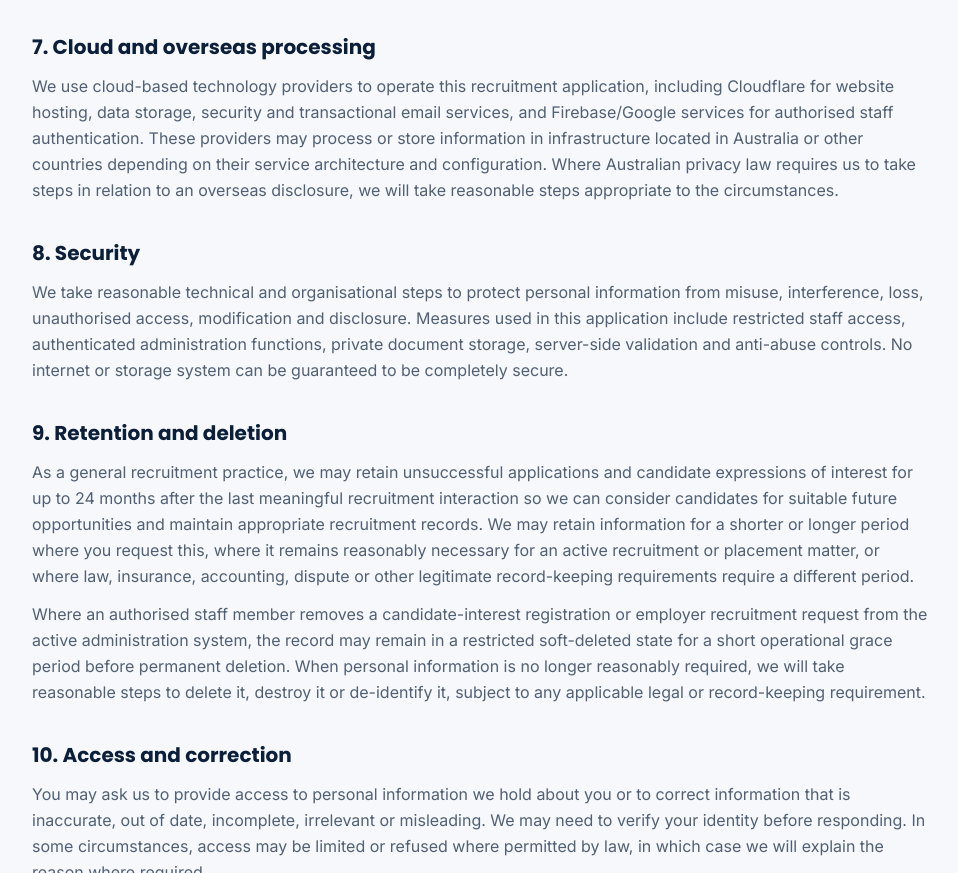
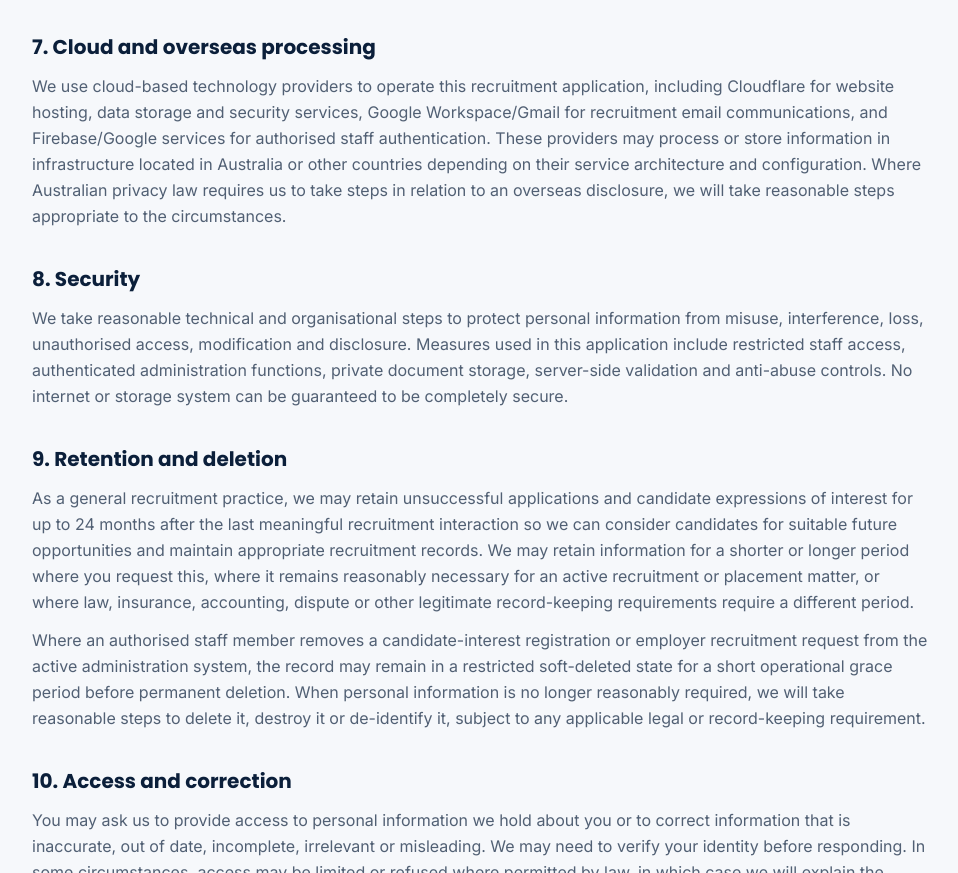
Before and after one commit to info-rbp/remote-business-partner-recruitment-application, a website: page privacy.html in a window 1280 px wide. Shown: the part 2037-2910 px from the top of the page, without its empty margins (160-1118 px from the left). Drawn offline with nearby package versions, Linux system fonts and the light colour scheme.

Commit message:
docs: identify Google Workspace as email provider

```diff
--- a/privacy.html
+++ b/privacy.html
@@ -36,7 +36,7 @@
       <section><h2 class="font-display font-bold text-xl text-navy mb-3">4. How we collect information</h2><p>We usually collect personal information directly from you when you submit an application, register your interest, submit an employer recruitment request, communicate with us, participate in an interview or otherwise provide information to RBP.</p><p class="mt-3">Where appropriate, we may also collect information from referees, employers, recruitment platforms, professional networking services or publicly available professional sources. If information is collected from another source and you may not reasonably expect that collection, we will take reasonable steps to make you aware of it where required.</p></section>
       <section><h2 class="font-display font-bold text-xl text-navy mb-3">5. Why we collect and use personal information</h2><p>We may collect, hold and use personal information to:</p><ul class="list-disc pl-6 mt-3 space-y-2"><li>assess and manage applications for advertised vacancies;</li><li>identify and discuss employment opportunities that may suit a candidate;</li><li>communicate with candidates and employers during a recruitment process;</li><li>prepare candidate shortlists and facilitate introductions to prospective employers;</li><li>coordinate interviews, references and appointment processes;</li><li>respond to employer recruitment requests and provide recruitment services;</li><li>maintain appropriate recruitment, service and business records;</li><li>protect the security and integrity of our systems and prevent abuse of online forms; and</li><li>meet legal, regulatory, insurance, accounting or dispute-resolution requirements where applicable.</li></ul></section>
       <section><h2 class="font-display font-bold text-xl text-navy mb-3">6. Disclosure of information</h2><p>We may disclose relevant personal information to prospective employers where this is reasonably connected with a recruitment process and you have been informed of, or would reasonably expect, the proposed introduction. We do not sell candidate information or distribute CVs for unrelated marketing purposes.</p><p class="mt-3">We may also disclose information to service providers that help us operate the recruitment platform, communications, hosting, storage, security and authentication services; professional advisers; insurers; or regulators and authorities where disclosure is required or permitted by law.</p></section>
-      <section><h2 class="font-display font-bold text-xl text-navy mb-3">7. Cloud and overseas processing</h2><p>We use cloud-based technology providers to operate this recruitment application, including Cloudflare for website hosting, data storage, security and transactional email services, and Firebase/Google services for authorised staff authentication. These providers may process or store information in infrastructure located in Australia or other countries depending on their service architecture and configuration. Where Australian privacy law requires us to take steps in relation to an overseas disclosure, we will take reasonable steps appropriate to the circumstances.</p></section>
+      <section><h2 class="font-display font-bold text-xl text-navy mb-3">7. Cloud and overseas processing</h2><p>We use cloud-based technology providers to operate this recruitment application, including Cloudflare for website hosting, data storage and security services, Google Workspace/Gmail for recruitment email communications, and Firebase/Google services for authorised staff authentication. These providers may process or store information in infrastructure located in Australia or other countries depending on their service architecture and configuration. Where Australian privacy law requires us to take steps in relation to an overseas disclosure, we will take reasonable steps appropriate to the circumstances.</p></section>
       <section><h2 class="font-display font-bold text-xl text-navy mb-3">8. Security</h2><p>We take reasonable technical and organisational steps to protect personal information from misuse, interference, loss, unauthorised access, modification and disclosure. Measures used in this application include restricted staff access, authenticated administration functions, private document storage, server-side validation and anti-abuse controls. No internet or storage system can be guaranteed to be completely secure.</p></section>
       <section><h2 class="font-display font-bold text-xl text-navy mb-3">9. Retention and deletion</h2><p>As a general recruitment practice, we may retain unsuccessful applications and candidate expressions of interest for up to 24 months after the last meaningful recruitment interaction so we can consider candidates for suitable future opportunities and maintain appropriate recruitment records. We may retain information for a shorter or longer period where you request this, where it remains reasonably necessary for an active recruitment or placement matter, or where law, insurance, accounting, dispute or other legitimate record-keeping requirements require a different period.</p><p class="mt-3">Where an authorised staff member removes a candidate-interest registration or employer recruitment request from the active administration system, the record may remain in a restricted soft-deleted state for a short operational grace period before permanent deletion. When personal information is no longer reasonably required, we will take reasonable steps to delete it, destroy it or de-identify it, subject to any applicable legal or record-keeping requirement.</p></section>
       <section><h2 class="font-display font-bold text-xl text-navy mb-3">10. Access and correction</h2><p>You may ask us to provide access to personal information we hold about you or to correct information that is inaccurate, out of date, incomplete, irrelevant or misleading. We may need to verify your identity before responding. In some circumstances, access may be limited or refused where permitted by law, in which case we will explain the reason where required.</p></section>
```
